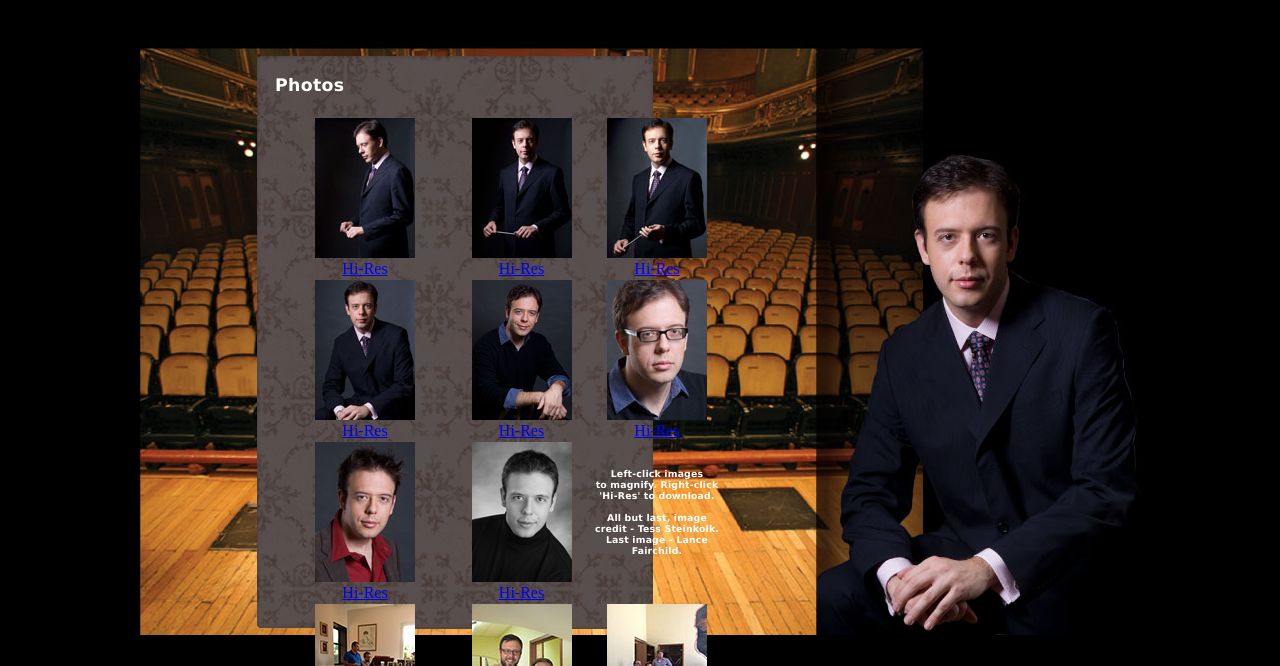
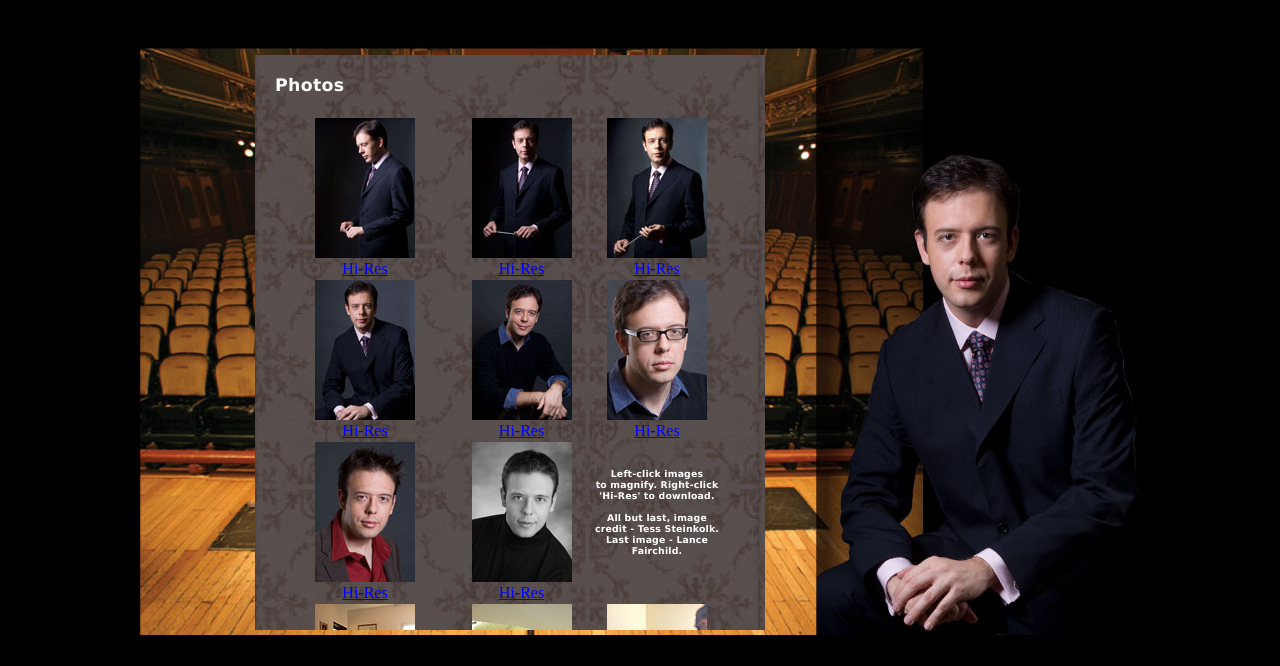
Before and after one commit to ant2400/brian-holman, a plain HTML site: page photos/index.html in a window 1280 px wide. Shown: the part 118-784 px from the top of the page. Drawn offline with Linux system fonts and the light colour scheme.

Commit message:
background change for photos page.

```diff
--- a/css/styles.css
+++ b/css/styles.css
@@ -109,10 +109,11 @@ body
 }
 
 #textbox-photos {
-	width: 400px;
+	width: 510px;
 	height: 575px;
+	overflow: auto;
 	margin: 58px 0px 0px 115px;
-	background: url(../images/backgrounds/text-box.gif) no-repeat;
+	background: url(../images/backgrounds/text-box.jpg) repeat;
 }
 
 #textbox-media {
```
Also changed, not shown: images/backgrounds/text-box.jpg (added).
